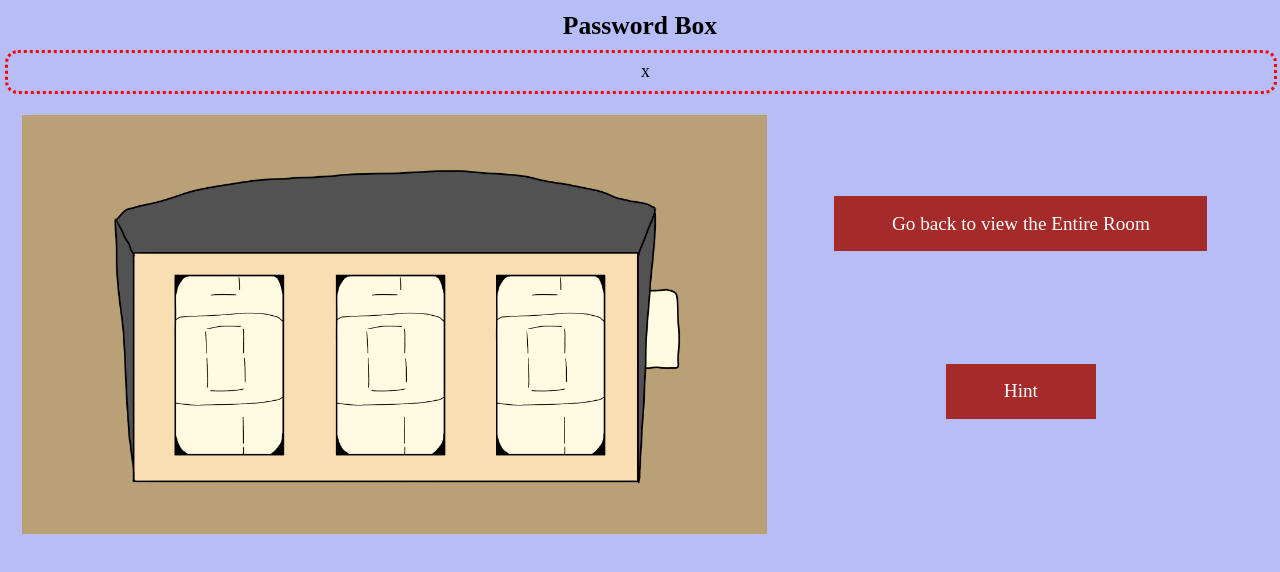
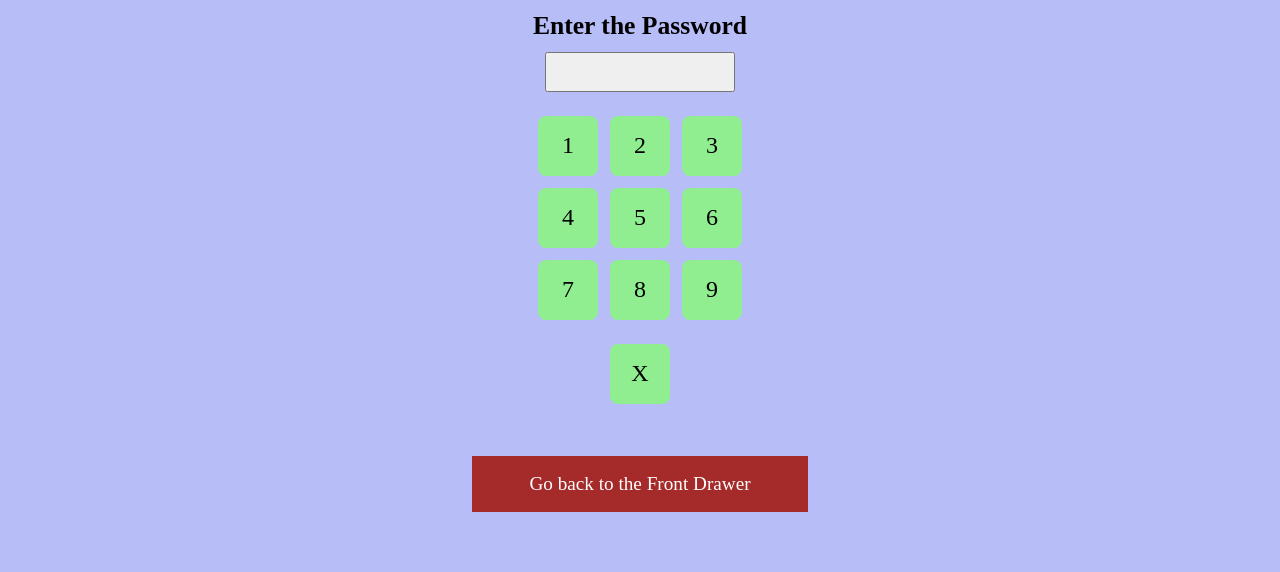
Before and after one commit to budew537/WebJam_Project, a website: page password.html in a window 1280 px wide. Shown: the part 54-626 px from the top of the page. Drawn offline with Linux system fonts and the light colour scheme.

Commit message:
copy the user input test to password.html

```diff
--- a/password.html
+++ b/password.html
@@ -21,35 +21,34 @@
 
   <body>
     <div class="title">
-      <h1>Password Box</h1>
+      <h1>Enter the Password</h1>
     </div>
 
-    <div class="description">
-      <p class="descript-paragraph" id="passwordPara">x</p>
+    <div id="container">
+        <button width=120px height=40px id='answerButton' type='button'></button>
+
+        <div id="buttonContainer">
+          <button class="numbutton" id="b1" type="button" onclick="pressNum(this)">1</button>
+          <button class="numbutton" id="b2" type="button" onclick="pressNum(this)">2</button>
+          <button class="numbutton" id="b3" type="button" onclick="pressNum(this)">3</button>
+          <button class="numbutton" id="b4" type="button" onclick="pressNum(this)">4</button>
+          <button class="numbutton" id="b5" type="button" onclick="pressNum(this)">5</button>
+          <button class="numbutton" id="b6" type="button" onclick="pressNum(this)">6</button>
+          <button class="numbutton" id="b7" type="button" onclick="pressNum(this)">7</button>
+          <button class="numbutton" id="b8" type="button" onclick="pressNum(this)">8</button>
+          <button class="numbutton" id="b9" type="button" onclick="pressNum(this)">9</button>
+        </div>
+
+        <button class="numbutton" id="b10" type="button" onclick="pressNum(this)">X</button>
+        <p id="code"></p>
+      </div>
+
+      <div class="buttonChoicePasswordClass">
+        <a href="front.html" class="button3">
+          Go back to the Front Drawer
+        </a>
+      </div>
     </div>
 
-    <div class="interactClass">
-      <div class="imgClass">
-        <img
-          src="./photos/PasswordBox.png"
-          alt="RoomView"
-          width="100%"
-          height="20%"
-        />
-      </div>
-
-      <div class="buttonChoiceClass">
-        <a href="index.html" class="button2">
-          Go back to view the Entire Room
-        </a>
-        <button
-          class="button2"
-          id="hintLeftButton"
-          onclick="hintLeftFunction();"
-        >
-          Hint
-        </button>
-      </div>
-    </div>
   </body>
 </html>
--- a/script.js
+++ b/script.js
@@ -13,6 +13,30 @@ var frontDrawerOrigText =
 var index4 = 0;
 var frontPaperOrigText =
   "There is a piece of paper on the table. There is something on both its front and back.<br></br>I think I have found something crucial.";
+
+let currentNumber = "";
+
+function pressNum(button) {
+  if (button.innerText != "X") {
+    currentNumber += button.innerText;
+    if (currentNumber.length > 3) {
+      currentNumber %= 10000;
+    }
+  } else {
+    currentNumber = "";
+  }
+  document.getElementById("answerButton").innerText = currentNumber;
+
+  const container = document.getElementById("code");
+  if (currentNumber == 952) {
+    if (!document.getElementById("messageSent")) {
+      p = document.createElement("p");
+      p.id = "messageSent";
+      p.innerText = "HIIIIIII!!!!";
+      container.appendChild(p);
+    }
+  }
+}
 
 function hintLeftFunction() {
   if (index1 == 0) {
--- a/styles.css
+++ b/styles.css
@@ -145,3 +145,62 @@ header {
   color: aliceblue;
   box-shadow: 0 8px 16px 0 rgba(0, 0, 0, 0.6);
 }
+
+/*button overall set-up for the password.html*/
+.buttonChoicePasswordClass {
+  display: flex;
+  flex-direction: column;
+  align-items: center;
+  padding-bottom: 5vw;
+}
+
+/*1 button on password.html page setup*/
+.button3 {
+  background-color: brown;
+  border: none;
+  color: white;
+  padding: 1.3vw 4.5vw;
+  text-align: center;
+  text-decoration: none;
+  display: inline-block;
+  font-size: 1.5vw;
+  margin-top: 1.9vw;
+  margin-bottom: 1.2vw;
+}
+
+/*1 button on password.html page setup, after hover*/
+.button3:hover {
+  background-color: rgb(207, 60, 109);
+  color: aliceblue;
+  box-shadow: 0 8px 16px 0 rgba(0, 0, 0, 0.6);
+}
+
+/*style of password enter*/
+#container {
+  display: flex;
+  flex-direction: column;
+  gap: 20px;
+  align-items: center;
+}
+
+#answerButton {
+  width: 190px;
+  height: 40px;
+  font-size: 24px;
+}
+
+#buttonContainer {
+  display: grid;
+  grid-template-columns: repeat(3, auto);
+  gap: 10px;
+  width: max-content;
+}
+
+.numbutton {
+  background-color: lightgreen;
+  border: none;
+  width: 60px;
+  height: 60px;
+  border-radius: 8px;
+  font-size: 24px;
+}
```
